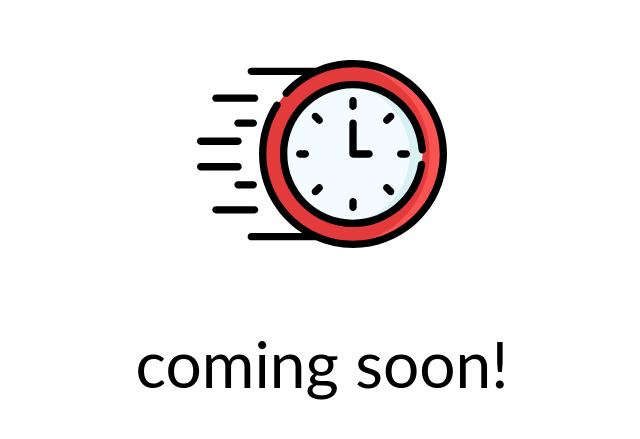
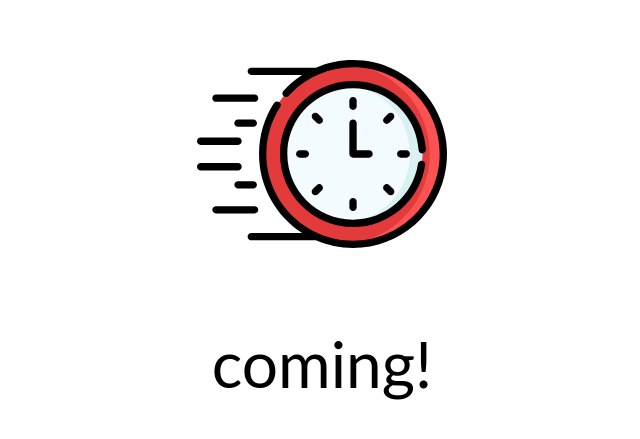
Before and after one commit to ihurapp/ihur_website, a plain HTML site: page index.html in a window 1280 px wide. Shown: the part 163-602 px from the top of the page, without its empty margins (318-958 px from the left). Drawn offline with Linux system fonts and the light colour scheme.

Commit message:
Update index.html

```diff
--- a/index.html
+++ b/index.html
@@ -68,6 +68,6 @@
             </g>
         </g>
     </svg>
-    <h1>Coming soon!</h1>
+    <h1>Coming!</h1>
 </body>
 </html>
```
